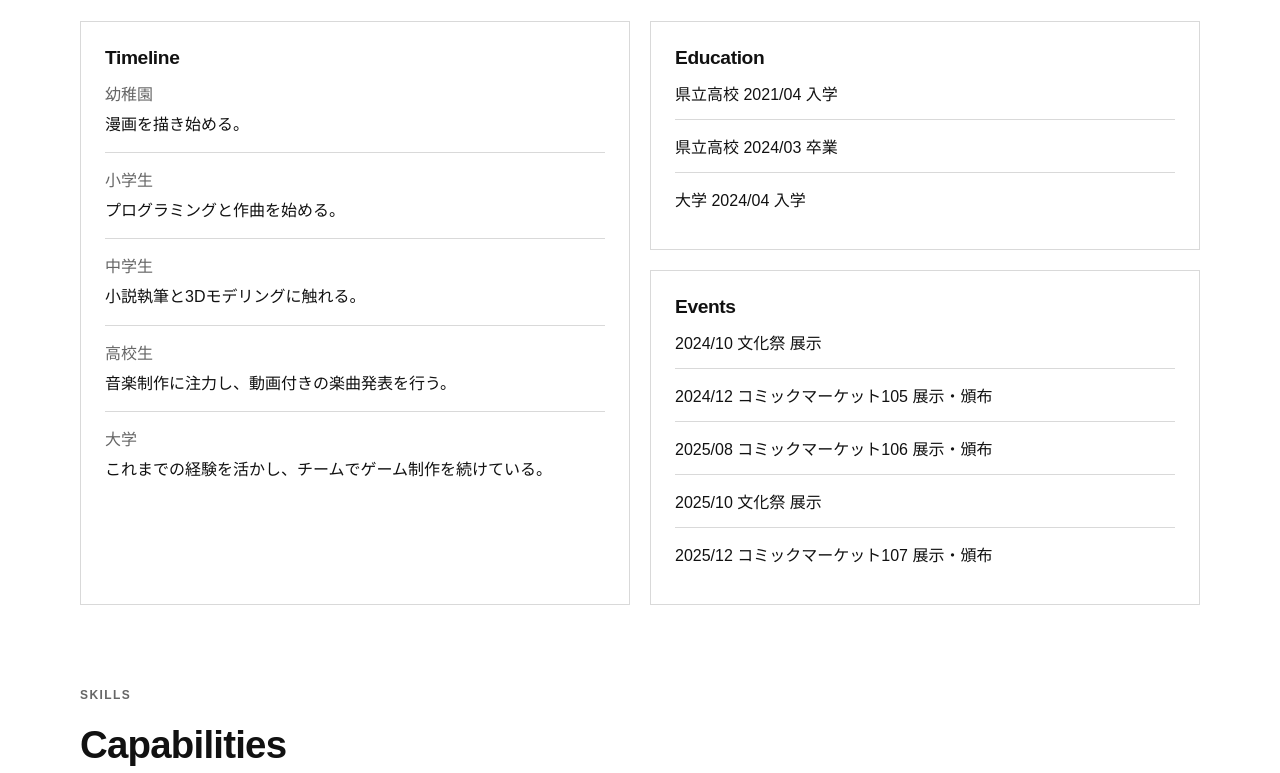
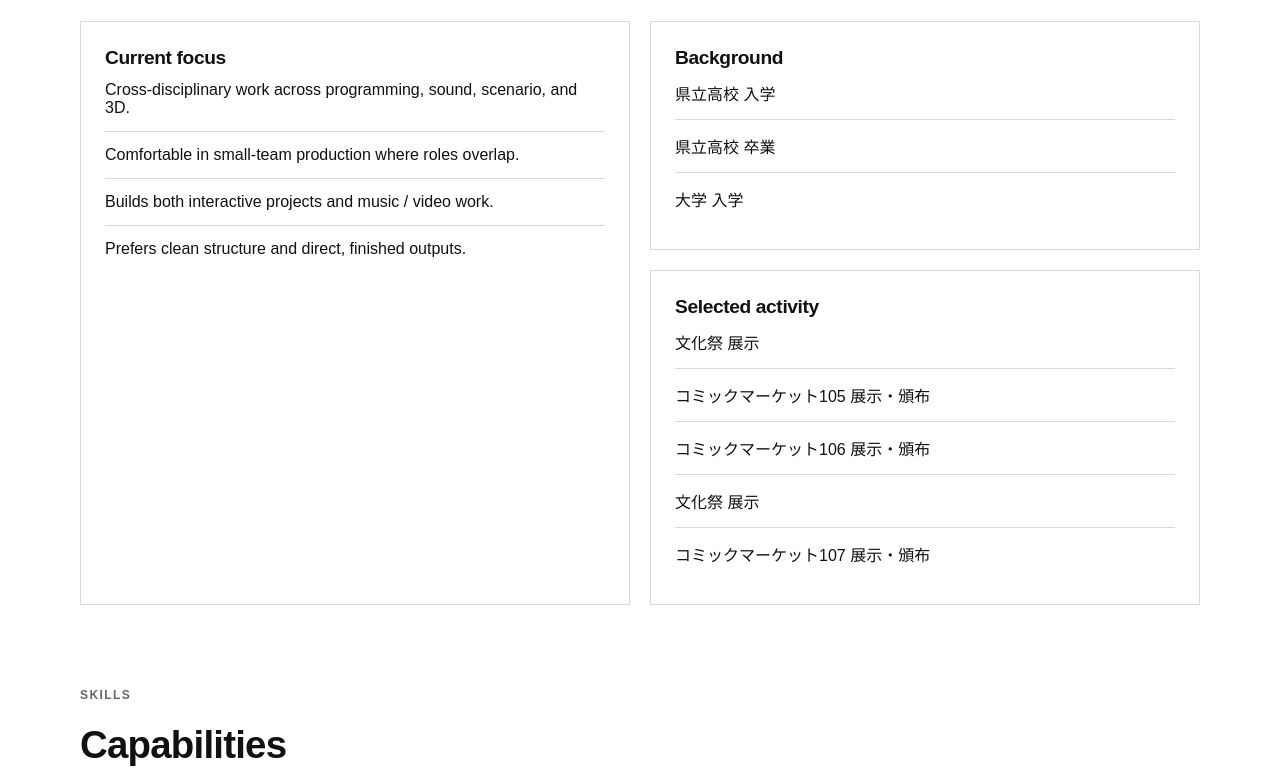
Before and after one commit to seikasan/My_Portfolio, an Astro site: page / in a window 1280 px wide. Shown: the part 738-1511 px from the top of the page. Built offline with nearby package versions, Linux system fonts and the light colour scheme; Astro itself is replaced by a stand-in of ours.

Commit message:
年表を消した。

```diff
--- a/src/pages/index.astro
+++ b/src/pages/index.astro
@@ -9,6 +9,15 @@ import { siteMeta, profile, skills, contact } from '../data/site.js';
 const games = (await getCollection('games')).sort((a, b) => a.data.order - b.data.order);
 const musicEntries = (await getCollection('music-video')).sort((a, b) => a.data.order - b.data.order);
 const root = import.meta.env.BASE_URL.endsWith('/') ? import.meta.env.BASE_URL : `${import.meta.env.BASE_URL}/`;
+const stripDates = (text) => text.replace(/\b\d{4}\/\d{2}\b/g, '').replace(/\s{2,}/g, ' ').trim();
+const backgroundItems = profile.education.map(stripDates);
+const activityItems = profile.events.map(stripDates);
+const focusPoints = [
+  'Cross-disciplinary work across programming, sound, scenario, and 3D.',
+  'Comfortable in small-team production where roles overlap.',
+  'Builds both interactive projects and music / video work.',
+  'Prefers clean structure and direct, finished outputs.'
+];
 ---
 
 <BaseLayout title="Home" description={siteMeta.intro}>
@@ -30,27 +39,22 @@ const root = import.meta.env.BASE_URL.endsWith('/') ? import.meta.env.BASE_URL :
     <SectionHeader eyebrow="About" title="Profile" description={profile.comment} />
     <div class="two-column">
       <div class="panel">
-        <h3>Timeline</h3>
-        <ul class="timeline-list">
-          {profile.timeline.map((item) => (
-            <li>
-              <span>{item.label}</span>
-              <p>{item.text}</p>
-            </li>
-          ))}
+        <h3>Current focus</h3>
+        <ul class="simple-list">
+          {focusPoints.map((item) => <li>{item}</li>)}
         </ul>
       </div>
       <div class="stack">
         <div class="panel">
-          <h3>Education</h3>
+          <h3>Background</h3>
           <ul class="simple-list">
-            {profile.education.map((item) => <li>{item}</li>)}
+            {backgroundItems.map((item) => <li>{item}</li>)}
           </ul>
         </div>
         <div class="panel">
-          <h3>Events</h3>
+          <h3>Selected activity</h3>
           <ul class="simple-list">
-            {profile.events.map((item) => <li>{item}</li>)}
+            {activityItems.map((item) => <li>{item}</li>)}
           </ul>
         </div>
       </div>
```
